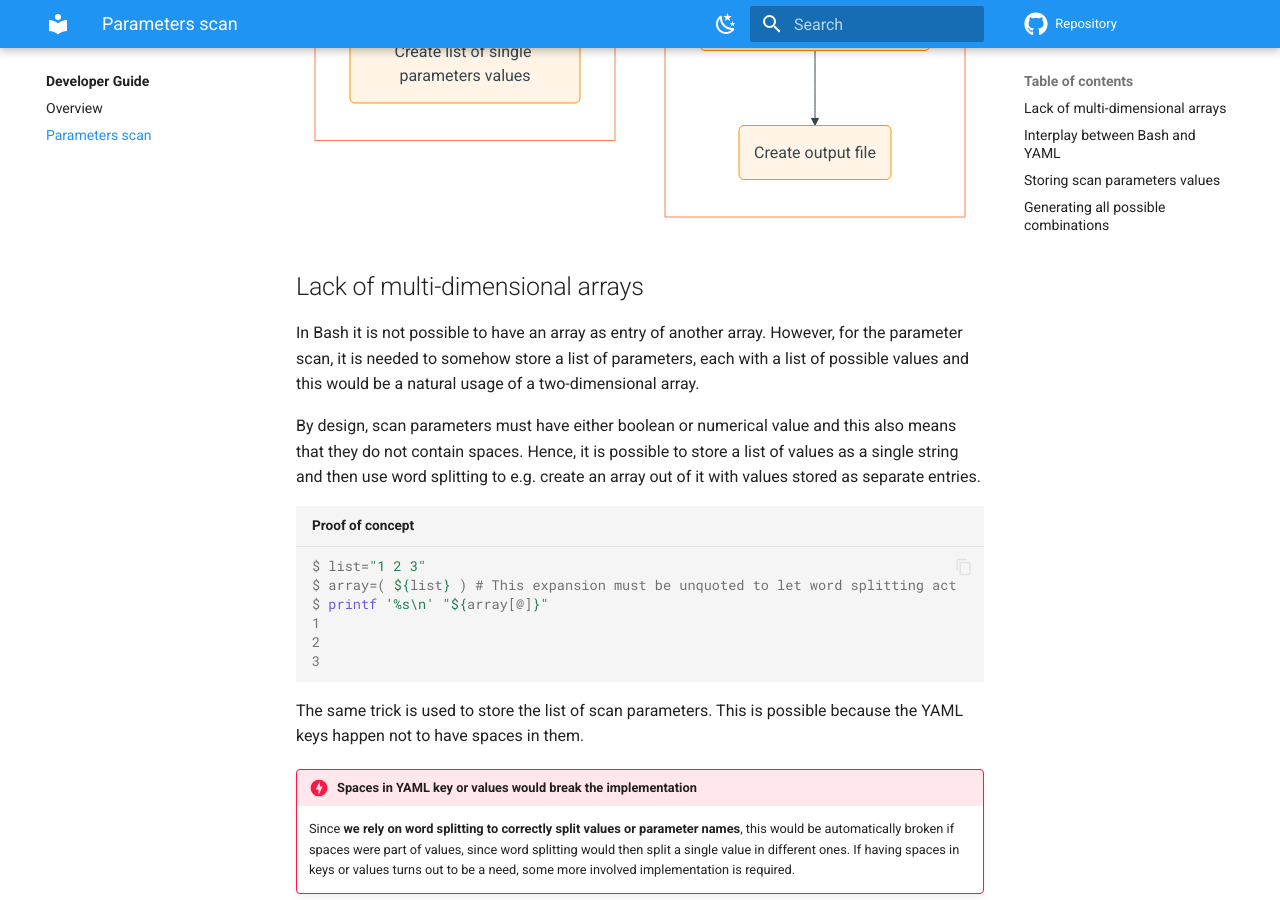
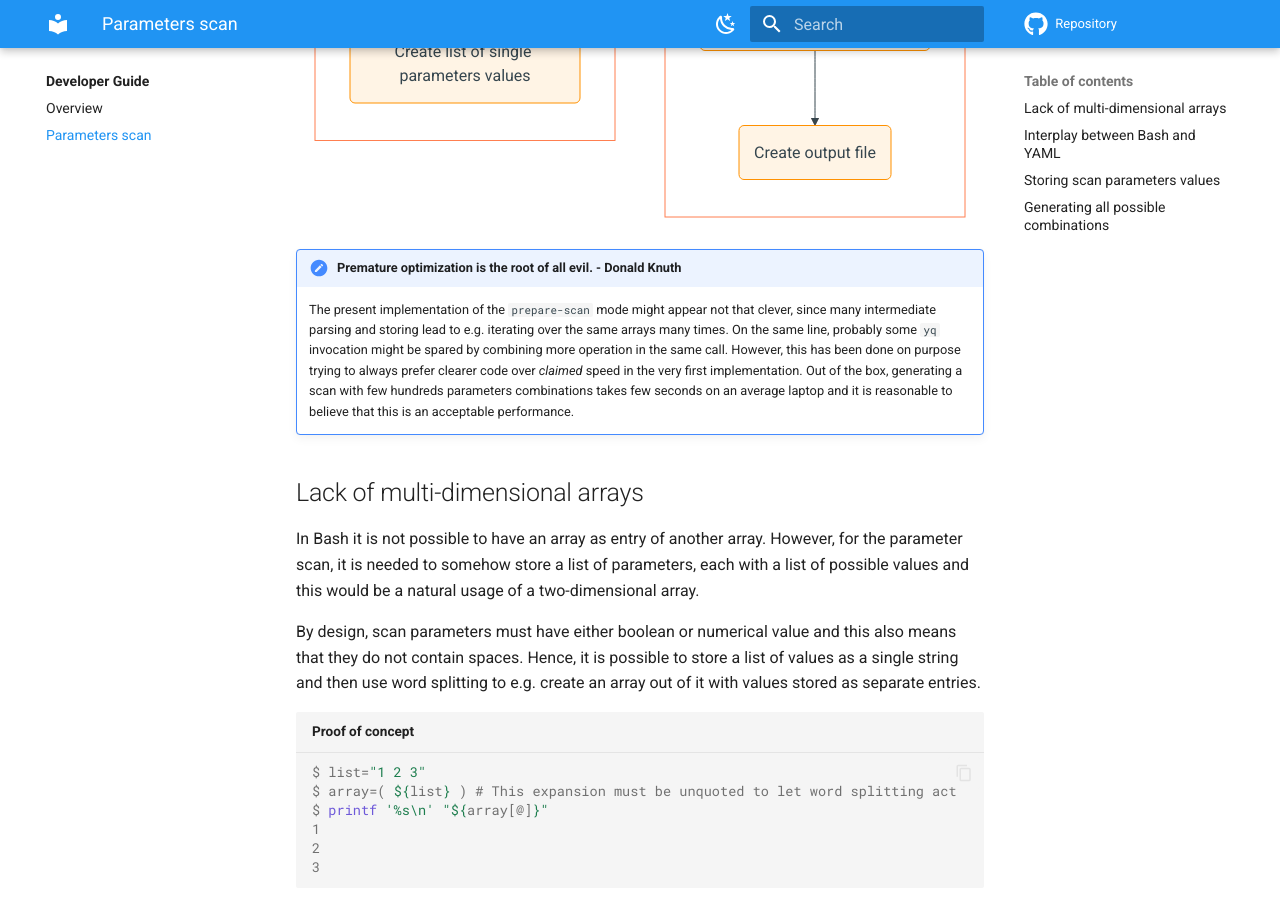
Before and after one commit to smash-transport/smash-vhlle-hybrid, an MkDocs documentation site: the page built from docs/developer/parameters_scan.md, in a window 1280 px wide and 900 px high, scrolled down 751 px. Built offline with MkDocs 1.6.1 and Material for MkDocs 9.7.7, drawn with Linux system fonts in a browser that asks for light colours; comment, search, counter and statistics services are not loaded; the version menu is left out.

Commit message:
Add note about overall performance of prepare-scan mode

````diff
--- a/docs/developer/parameters_scan.md
+++ b/docs/developer/parameters_scan.md
@@ -26,6 +26,12 @@ graph LR
 ```
 
 </div>
+
+!!! note "Premature optimization is the root of all evil. - Donald Knuth"
+    The present implementation of the `prepare-scan` mode might appear not that clever, since many intermediate parsing and storing lead to e.g. iterating over the same arrays many times.
+    On the same line, probably some `yq` invocation might be spared by combining more operation in the same call.
+    However, this has been done on purpose trying to always prefer clearer code over _claimed_ speed in the very first implementation.
+    Out of the box, generating a scan with few hundreds parameters combinations takes few seconds on an average laptop and it is reasonable to believe that this is an acceptable performance.
 
 ## Lack of multi-dimensional arrays
 
````
